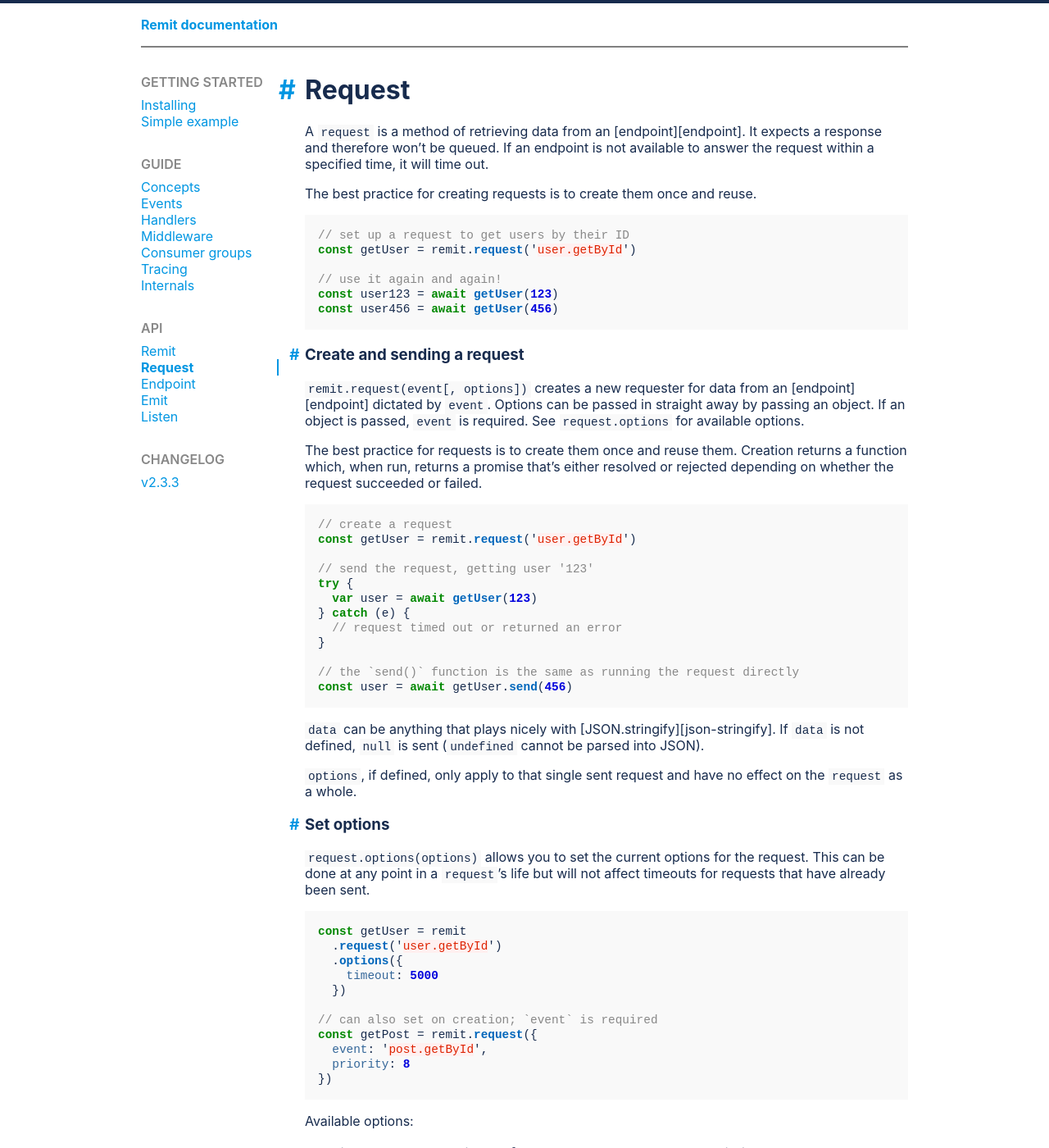
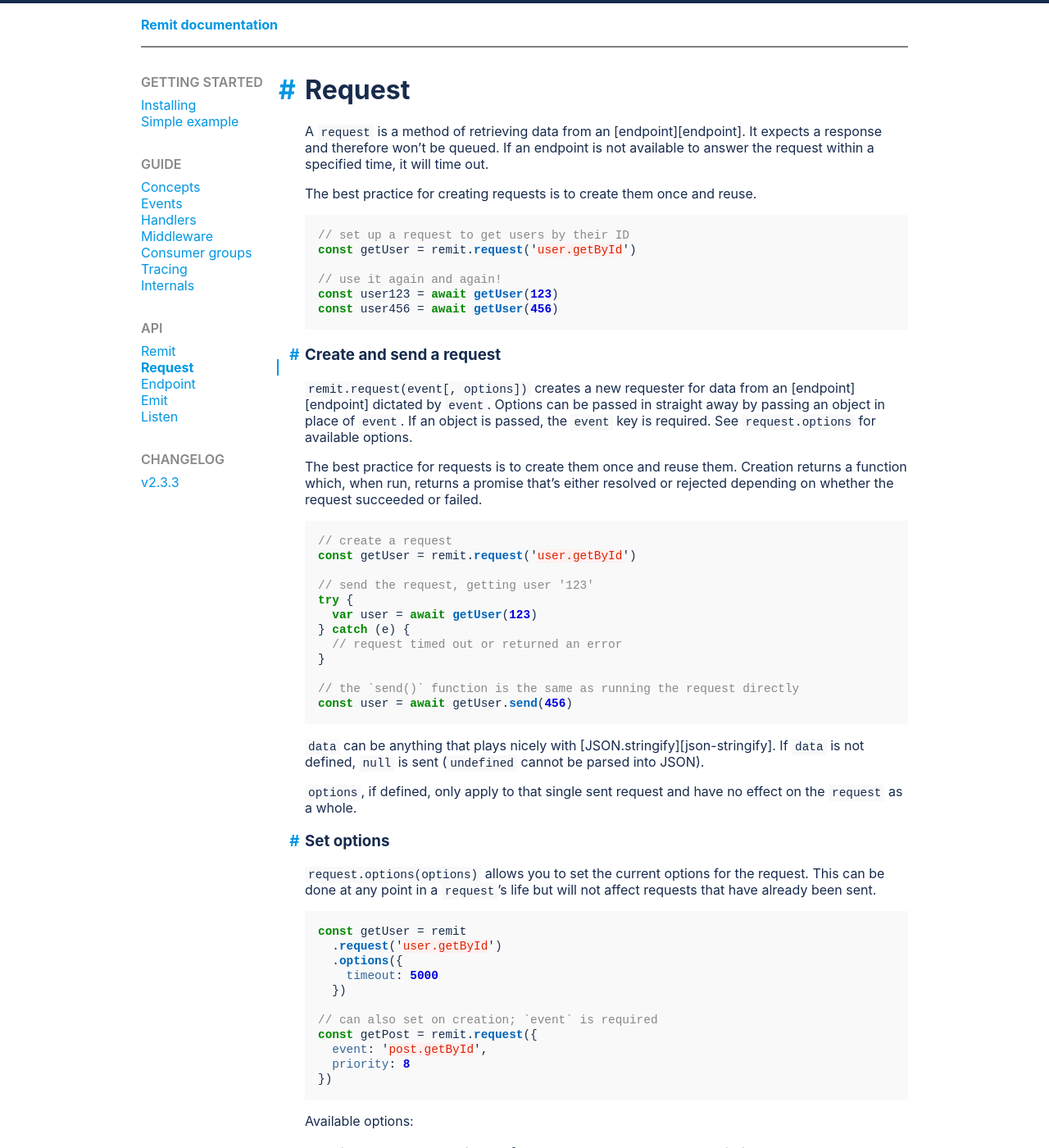
Before and after one commit to jpwilliams/remit, a Jekyll site: the page built from docs/_api/request.md, in a window 1280 px wide and 1400 px high. Shown: the whole window at 82% size. Built offline with Jekyll 4.4.1, drawn with Linux system fonts in a browser that asks for light colours; some of the changed text lies outside the part shown.

Commit message:
clearing up request doc language

```diff
--- a/docs/_api/request.md
+++ b/docs/_api/request.md
@@ -18,9 +18,9 @@ const user123 = await getUser(123)
 const user456 = await getUser(456)
 {% endhighlight %}
 
-### Create and sending a request
+### Create and send a request
 
-`remit.request(event[, options])` creates a new requester for data from an [endpoint][endpoint] dictated by `event`. Options can be passed in straight away by passing an object. If an object is passed, `event` is required. See `request.options` for available options.
+`remit.request(event[, options])` creates a new requester for data from an [endpoint][endpoint] dictated by `event`. Options can be passed in straight away by passing an object in place of `event`. If an object is passed, the `event` key is required. See `request.options` for available options.
 
 The best practice for requests is to create them once and reuse them. Creation returns a function which, when run, returns a promise that's either resolved or rejected depending on whether the request succeeded or failed.
 
@@ -45,7 +45,7 @@ const user = await getUser.send(456)
 
 ### Set options
 
-`request.options(options)` allows you to set the current options for the request. This can be done at any point in a `request`'s life but will not affect timeouts for requests that have already been sent.
+`request.options(options)` allows you to set the current options for the request. This can be done at any point in a `request`'s life but will not affect requests that have already been sent.
 
 {% highlight js %}
 const getUser = remit
```
Also changed, not shown: other parts of docs/_api/request.md (+3 -3 lines).
